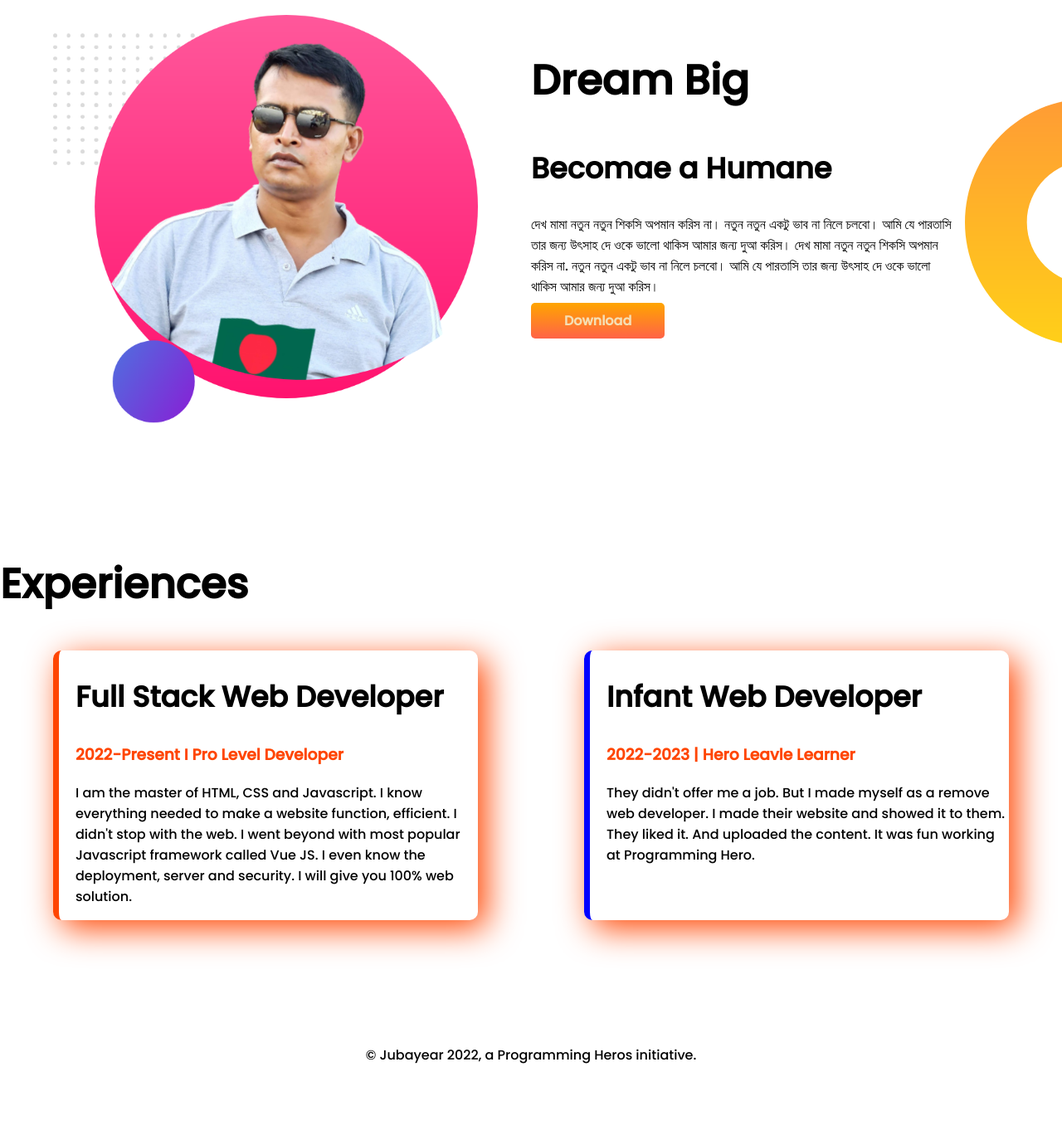
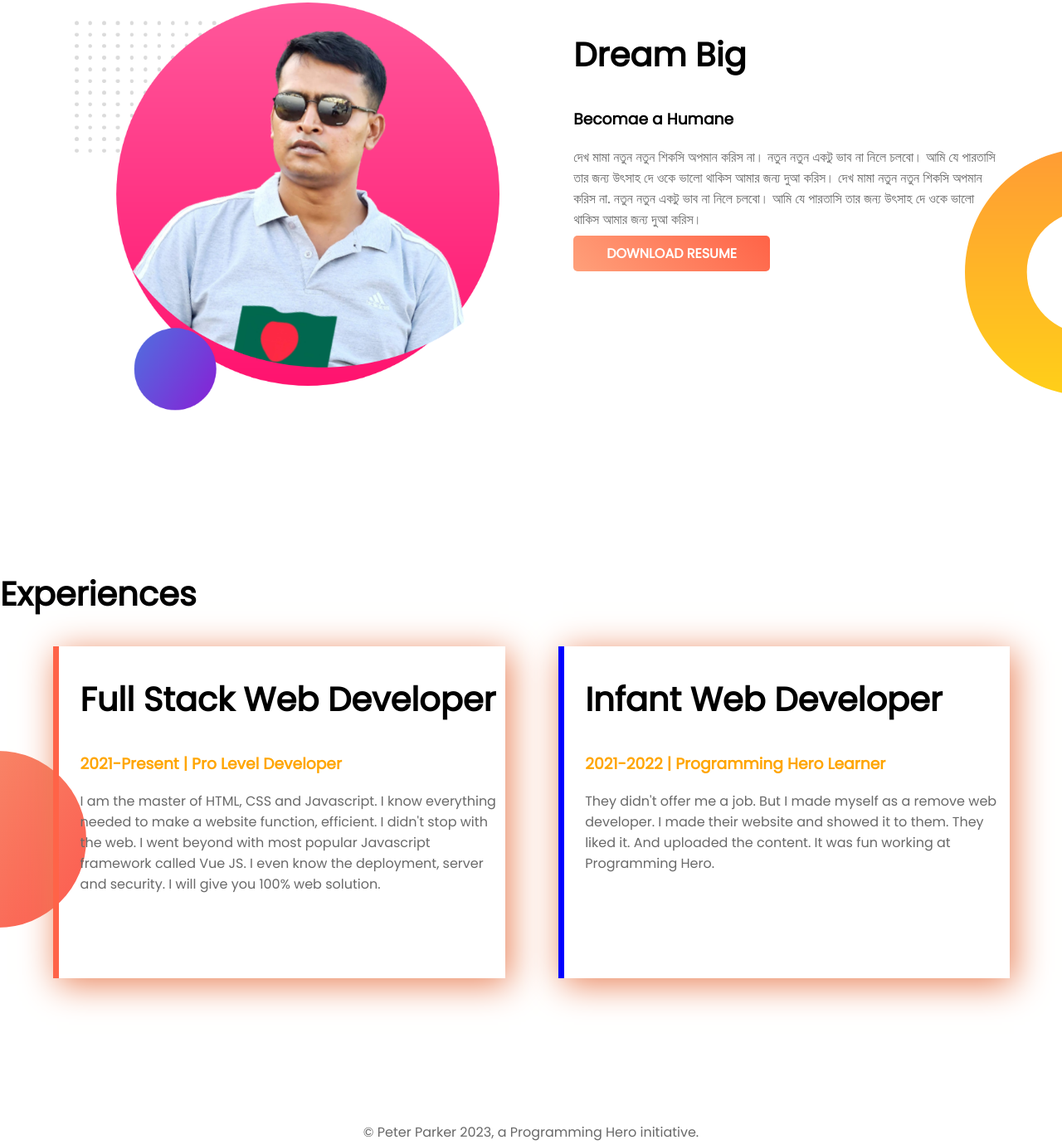
Before and after one commit to Jubayear/devloper.portfolio, a plain HTML site: page index.html in a window 1280 px wide. Shown: the part 647-2027 px from the top of the page at 83% size. Before the commit the page ends 1947 px from the top, so only its background shows below. Drawn offline with Linux system fonts and the light colour scheme.

Commit message:
Full and Final

```diff
--- a/index.html
+++ b/index.html
@@ -3,70 +3,65 @@
 
 <head>
     <meta charset="UTF-8">
-    <meta http-equiv="X-UA-Compatible" content="IE=edge">
     <meta name="viewport" content="width=device-width, initial-scale=1.0">
-    <title>Jubayear Portfolio</title>
-    <link rel="preconnect" href="https://fonts.googleapis.com">
-    <link rel="preconnect" href="https://fonts.gstatic.com" crossorigin>
-    <link href="https://fonts.googleapis.com/css2?family=Poppins:wght@500&display=swap" rel="stylesheet">
+    <meta http-equiv="X-UA-Compatible" content="ie=edge">
+    <title>Jubayear Portfolio Website</title>
+    <link href="https://fonts.googleapis.com/css?family=Poppins&display=swap" rel="stylesheet">
     <link rel="stylesheet" href="style.css">
 </head>
 
 <body>
-    <section class="top-banner flexible-container">
+    <section class="top-banner">
         <div class="half-width">
             <h1>Welcome To</h1>
-            <h1><span class="orange-color">Jubayear</span> World!</h1>
+            <h1><span>JUBAYEAR</span> World</h1>
             <h3>A Infant classical of programmingheros trainee</h3>
-            <p>You might saw me jumping, climbing buildings, and stopping trains. But nobody pays me a dime for that
-                work.
-                That's why I am learning and mastering web development. I will not stop until I become the Web
-                Development
-                Hero.</p>
-            <a class="link-button" target="_blank" href="https://www.facebook.com/jbzehad">FOLLOW ME</a>
+            <p>
+                দেখ মামা নতুন নতুন শিকসি অপমান করিস না। নতুন নতুন একটু ভাব না নিলে চলবো। আমি যে পারতাসি তার জন্য উৎসাহ
+                দে
+                ওকে ভালো থাকিস আমার জন্য দুআ করিস। দেখ মামা নতুন নতুন শিকসি অপমান করিস না. নতুন নতুন একটু ভাব না নিলে
+                চলবো। আমি যে পারতাসি তার জন্য উৎসাহ দে ওকে ভালো থাকিস আমার জন্য দুআ করিস।
+            </p>
+            <a class="anchor-button" target="_blank" href="https://www.facebook.com/jbzehad">FOLLOW ME</a>
         </div>
         <div class="half-width">
-            <img src=" images/Jubayear.png" alt="">
+            <img src="images/Jubayear.png" alt="">
         </div>
-
     </section>
-    <section class="dream-big flexible-container">
+    <section class="dream-area">
         <div class="half-width">
             <img src="images/Jubayear2.png" alt="">
         </div>
         <div class="half-width">
-            <h1>Dream Big</h1>
-            <h2>Becomae a Humane</h2>
-            <p>দেখ মামা নতুন নতুন শিকসি অপমান করিস না। নতুন নতুন একটু ভাব না নিলে চলবো। আমি যে পারতাসি তার জন্য উৎসাহ দে
+            <h2>Dream Big</h2>
+            <h3>Becomae a Humane</h3>
+            <p>
+                দেখ মামা নতুন নতুন শিকসি অপমান করিস না। নতুন নতুন একটু ভাব না নিলে চলবো। আমি যে পারতাসি তার জন্য উৎসাহ
+                দে
                 ওকে ভালো থাকিস আমার জন্য দুআ করিস। দেখ মামা নতুন নতুন শিকসি অপমান করিস না. নতুন নতুন একটু ভাব না নিলে
-                চলবো। আমি যে পারতাসি তার জন্য উৎসাহ দে ওকে ভালো থাকিস আমার জন্য দুআ করিস।</p>
-            <a class="link-button" target="_blank" href="https://www.youtube.com/">Download</a>
+                চলবো। আমি যে পারতাসি তার জন্য উৎসাহ দে ওকে ভালো থাকিস আমার জন্য দুআ করিস।
+            </p>
+            <a class="anchor-button" href="">DOWNLOAD RESUME</a>
         </div>
     </section>
-    <section classs="experience-area">
-        <h1>Experiences</h1>
-        <div class="flexible-container">
-            <div id="full-stack-developer" class="experience-item">
+    <section class="experience-area">
+        <h2>Experiences</h2>
+        <div class="half-width" id="full-stack">
             <h2>Full Stack Web Developer</h2>
-                <h3 class="orange-color">2022-Present I Pro Level Developer</h3>
+            <h3>2021-Present | Pro Level Developer</h3>
             <p>I am the master of HTML, CSS and Javascript. I know everything needed to make a website function,
-                    efficient. I didn't stop with the web. I went beyond with most popular Javascript framework called
-                    Vue
+                efficient. I didn't stop with the web. I went beyond with most popular Javascript framework called Vue
                 JS. I even know the deployment, server and security. I will give you 100% web solution.</p>
-
         </div>
-
-            <div id="infant-web-developer" class="experience-item">
+        <div class="half-width" id="infant-web-developer">
             <h2>Infant Web Developer</h2>
-                <h3 class="orange-color">2022-2023 | Hero Leavle Learner</h3>
-                <p>They didn't offer me a job. But I made myself as a remove web developer. I made their website and
-                    showed
+            <h3>2021-2022 | Programming Hero Learner</h3>
+            <p>They didn't offer me a job. But I made myself as a remove web developer. I made their website and showed
                 it to them. They liked it. And uploaded the content. It was fun working at Programming Hero.</p>
-            </div>
         </div>
     </section>
     <footer>
-        <p>© Jubayear 2022, a Programming Heros initiative.</p>
+        <p>© Peter Parker 2023, a Programming Hero initiative.</p>
     </footer>
 </body>
 
--- a/style.css
+++ b/style.css
@@ -1,75 +1,83 @@
 body {
+    margin: 0;
     font-family: 'Poppins', sans-serif;
-    margin: 0px;
+}
+
+section {
+    height: 500px;
+    padding-bottom: 150px;
+}
+
+.top-banner {
+    background-image: url("images/top-banner.png");
+    background-repeat: no-repeat;
+}
+
+.half-width {
+    width: 40%;
+    float: left;
+    margin-left: 5%;
+    padding-left: 2%;
 }
 
 h1 {
     font-size: 50px;
 }
 
-h2 {
-    font-size: 35px;
-}
-
-.orange-color {
-    color: orangered;
-}
-
-.flexible-container {
-    display: flex;
-    margin-bottom: 150px;
-}
-
-.half-width {
-    width: 40%;
-    padding-left: 5%;
+h1 span {
+    color: orange;
 }
 
 .half-width img {
     width: 100%;
 }
 
-.link-button {
+.anchor-button {
     text-decoration: none;
-    background-image: linear-gradient(orange, tomato);
-    color: wheat;
-    font-weight: 700;
+    background: linear-gradient(45deg, lightsalmon, tomato);
     padding: 10px 40px;
     border-radius: 5px;
+    color: white;
+    font-weight: 700;
 }
 
-.top-banner {
-    background-image: url(images/top-banner.png);
-    background-repeat: no-repeat;
+p {
+    color: dimgray;
 }
 
-.dream-big {
-    background-image: url(images/dream-bg.png);
+.dream-area {
+    background-image: url("images/dream-bg.png");
     background-repeat: no-repeat;
     background-position: right;
 }
 
+h2 {
+    font-size: 40px;
+}
+
 .experience-area {
-    background-image: url(images/exp-bg.png);
+    background-image: url("images/exp-bg.png");
     background-repeat: no-repeat;
     background-position: left;
 }
 
-.experience-item {
-    width: 50%;
-    margin-left: 5%;
-    margin-right: 5%;
-    padding-left: 20px;
-    border-radius: 10px;
-    box-shadow: 10px 10px 40px orangered;
+.experience-area h3 {
+    color: orange;
 }
 
-#full-stack-developer {
-    border-left: 7px solid orangered;
+.experience-area div {
+    box-shadow: 5px 7px 40px rgb(233, 128, 86);
+    height: 80%;
+}
+
+#full-stack {
+    border-left: 7px solid tomato;
 }
 
 #infant-web-developer {
-    border-left: 7px solid blue;
+    border-left: 7px solid;
+    border-image: linear-gradient(blue 100%, cyan 100%);
+    border-image-slice: 1;
 }
 
 footer p {
```
Lines whose indentation alone changed are shown as unchanged.
